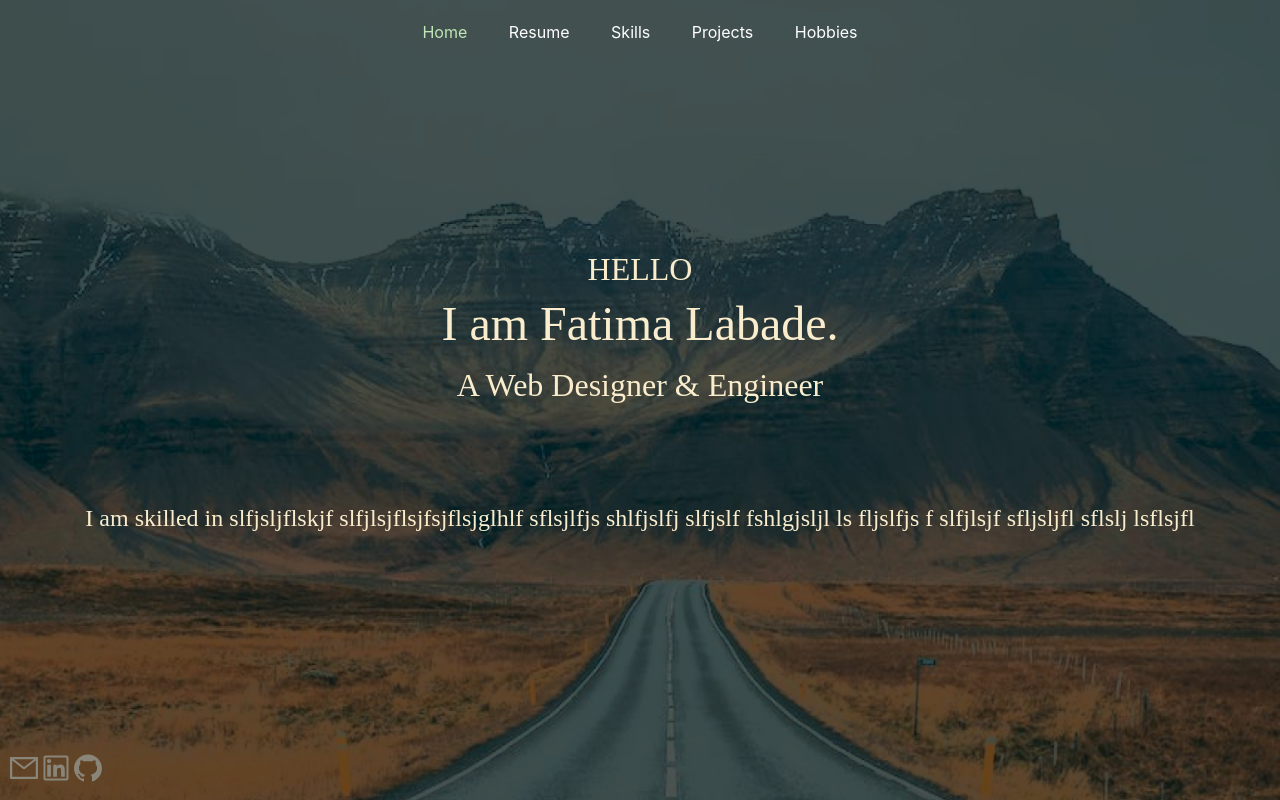
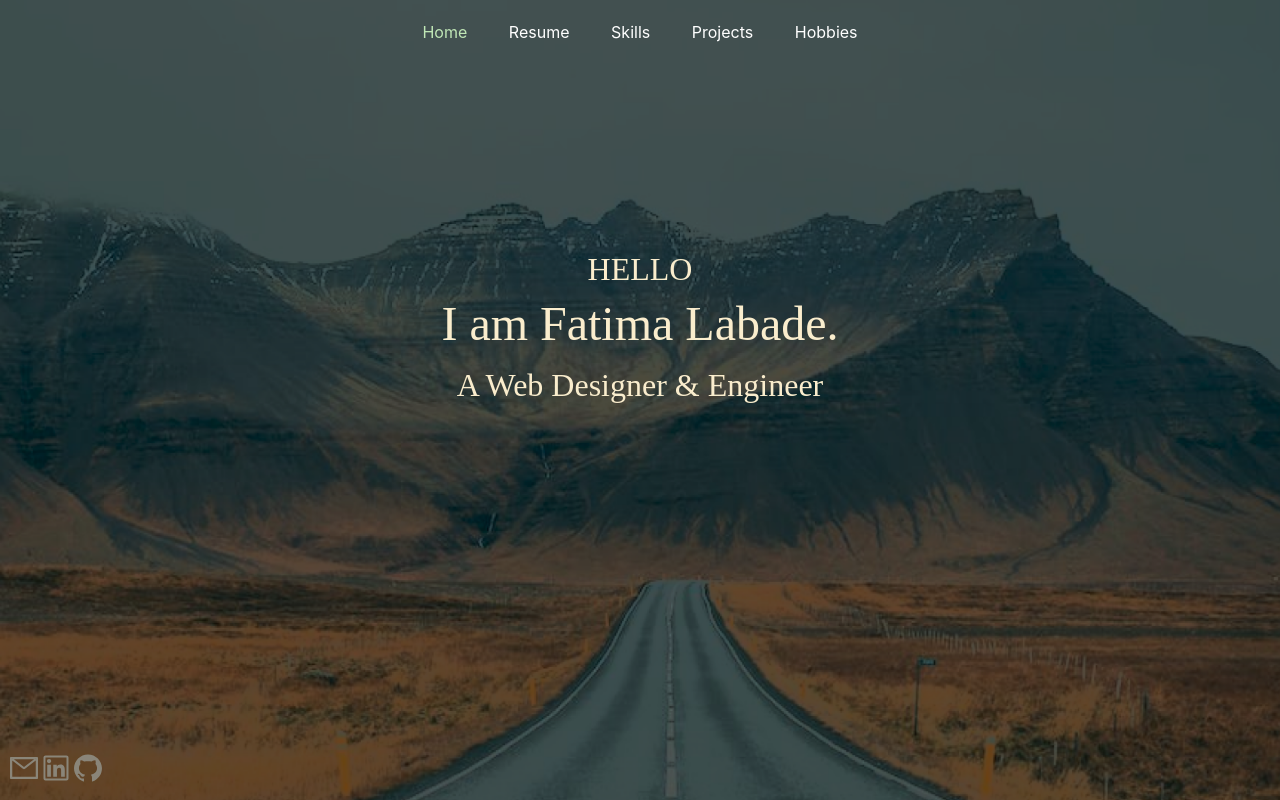
Before and after one commit to FatimaLDL1997/portfolio, a React (Create React App) app: page / in a window 1280 px wide. Built offline with nearby package versions, Linux system fonts and the light colour scheme; a web font is replaced by a local one.

Commit message:
erased p for now

```diff
--- a/src/pages/Home.js
+++ b/src/pages/Home.js
@@ -95,11 +95,7 @@ const Home = () => {
         A Web Designer {"&"} Engineer
       </motion.h5>
       <img src='/images/bg-img.png' className='my-image' alt='' />
-      <motion.p variants={fadeInZoom} className='home-discription'>
-        I am skilled in slfjsljflskjf slfjlsjflsjfsjflsjglhlf sflsjlfjs
-        shlfjslfj slfjslf fshlgjsljl ls fljslfjs f slfjlsjf sfljsljfl sflslj
-        lsflsjfl
-      </motion.p>
+      <motion.p variants={fadeInZoom} className='home-discription'></motion.p>
     </motion.section>
   );
 };
```
